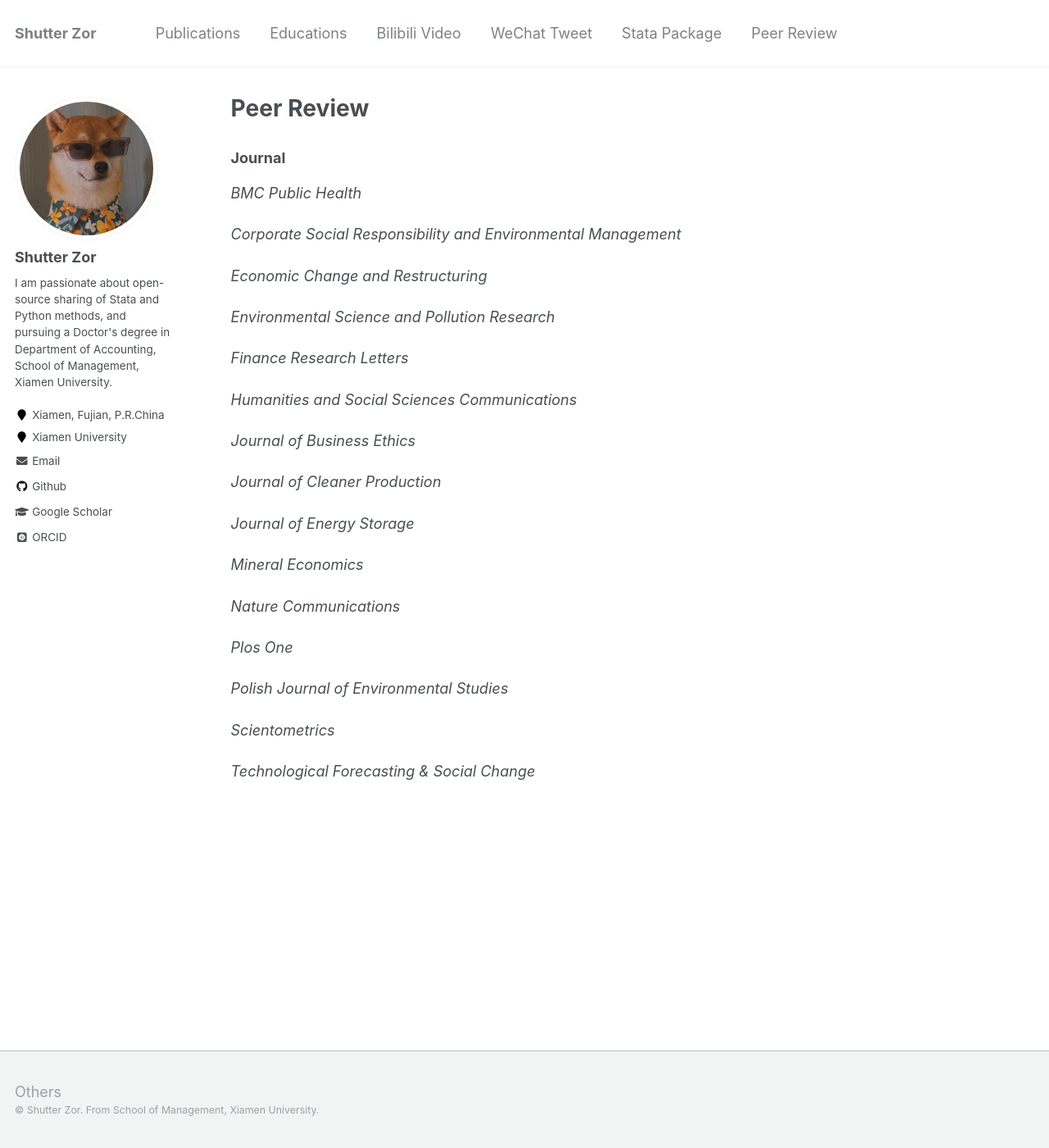
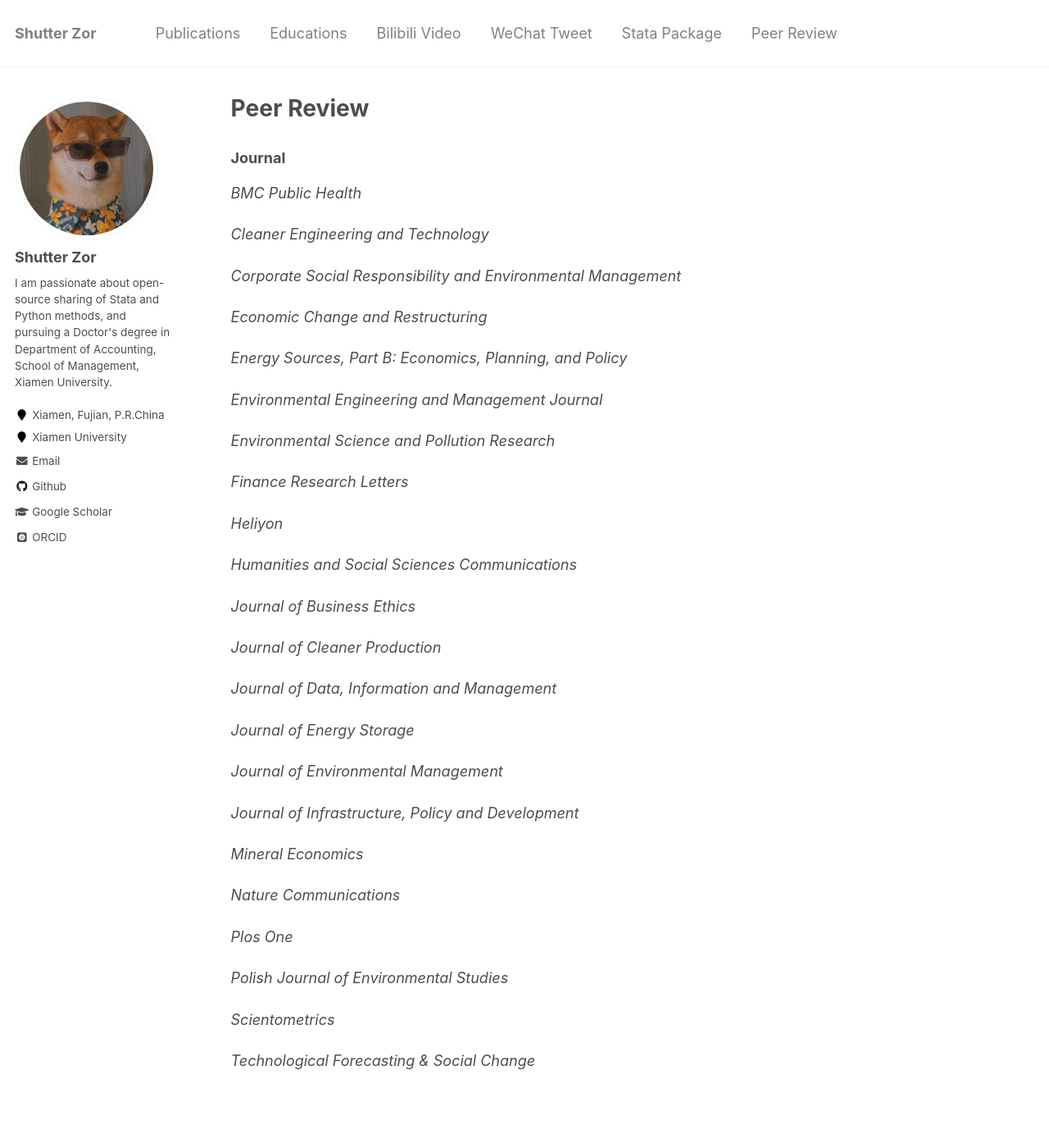
Before and after one commit to ShutterZor/ShutterZor.github.io, a Jekyll site: the page built from _pages/peer-review.md, in a window 1280 px wide and 1400 px high. Shown: the whole window at 82% size. Built offline with Jekyll 4.4.1, drawn with Linux system fonts in a browser that asks for light colours; some web fonts are replaced.

Commit message:
Update peer-review.md

```diff
--- a/_pages/peer-review.md
+++ b/_pages/peer-review.md
@@ -9,13 +9,21 @@ author_profile: true
 
 *BMC Public Health*
 
+*Cleaner Engineering and Technology*
+
 *Corporate Social Responsibility and Environmental Management*
 
 *Economic Change and Restructuring*
 
+*Energy Sources, Part B: Economics, Planning, and Policy*
+
+*Environmental Engineering and Management Journal*
+
 *Environmental Science and Pollution Research*
 
 *Finance Research Letters*
+
+*Heliyon*
 
 *Humanities and Social Sciences Communications*
 
@@ -23,7 +31,13 @@ author_profile: true
 
 *Journal of Cleaner Production*
 
+*Journal of Data, Information and Management*
+
 *Journal of Energy Storage*
+
+*Journal of Environmental Management*
+
+*Journal of Infrastructure, Policy and Development*
 
 *Mineral Economics*
 
```
